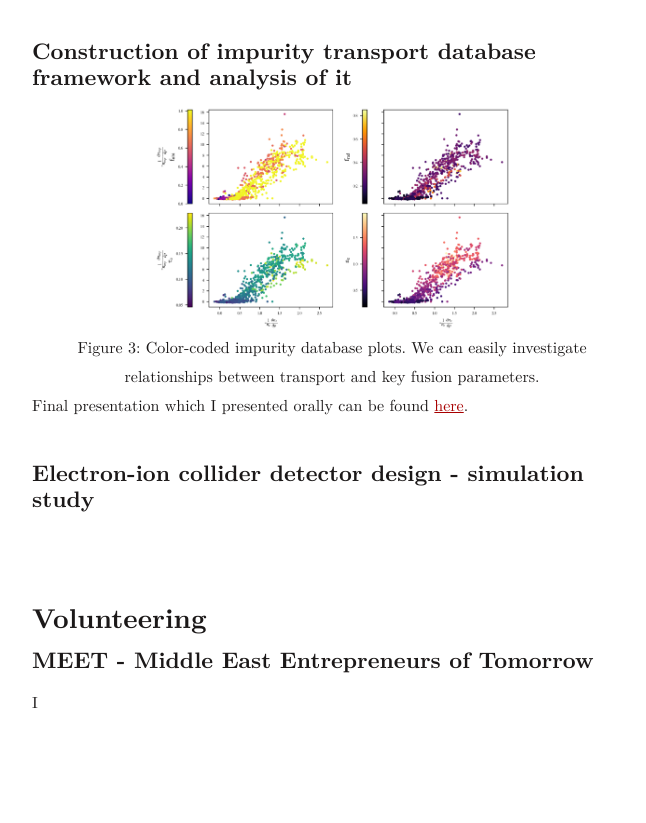
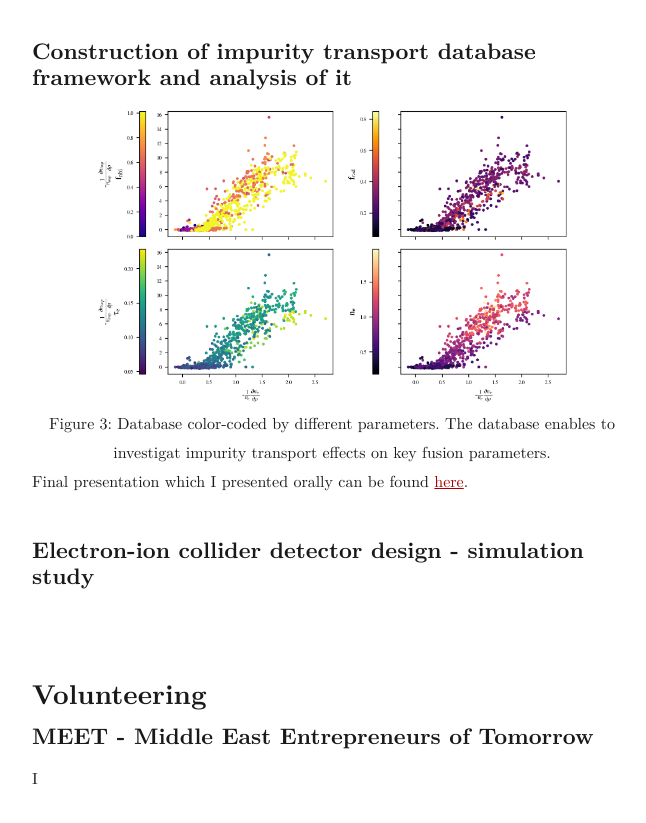
Before and after one commit to tom-bleher/web, a website built with Vite: page index.html in a window 1280 px wide. Shown: the part 1594-2417 px from the top of the page, without its empty margins (308-954 px from the left). Before the commit the page ends 2343 px from the top, so only its background shows below. Built offline with nearby package versions, Linux system fonts and the light colour scheme.

Commit message:
minor changes

```diff
--- a/index.html
+++ b/index.html
@@ -65,9 +65,9 @@
       <center>
         <div>
           <figure>
-            <img src="Media/imp_transp.png" style="width: 60%; height: 20%;" />
+            <img src="Media/imp_transp.png" style="width: 80%; height: 40%;" />
             <figcaption>
-              Figure 3: Color-coded impurity database plots. We can easily investigate relationships between transport and key fusion parameters.
+              Figure 3: Database color-coded by different parameters. The database enables to investigat impurity transport effects on key fusion parameters.
             </figcaption>
           </figure>
         </div>
```
